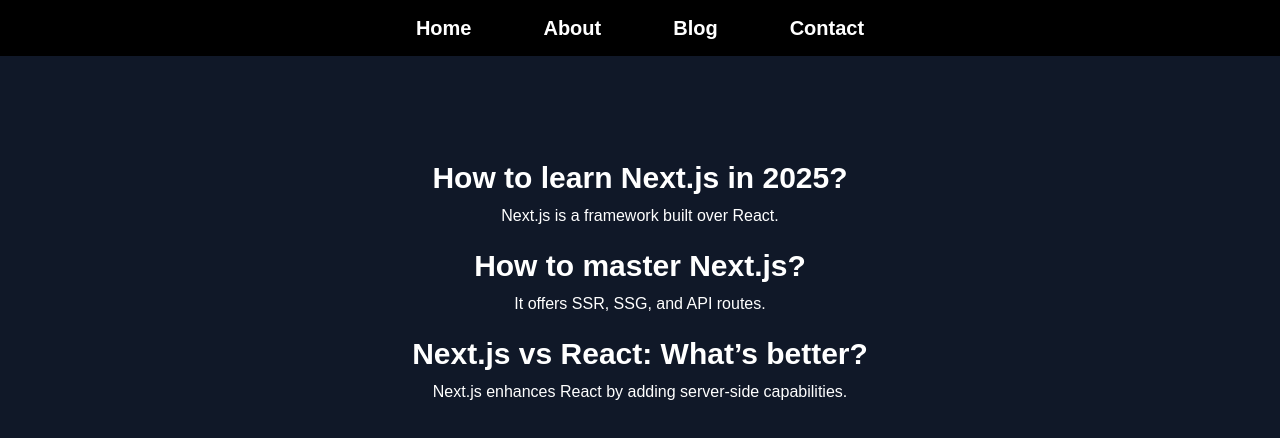
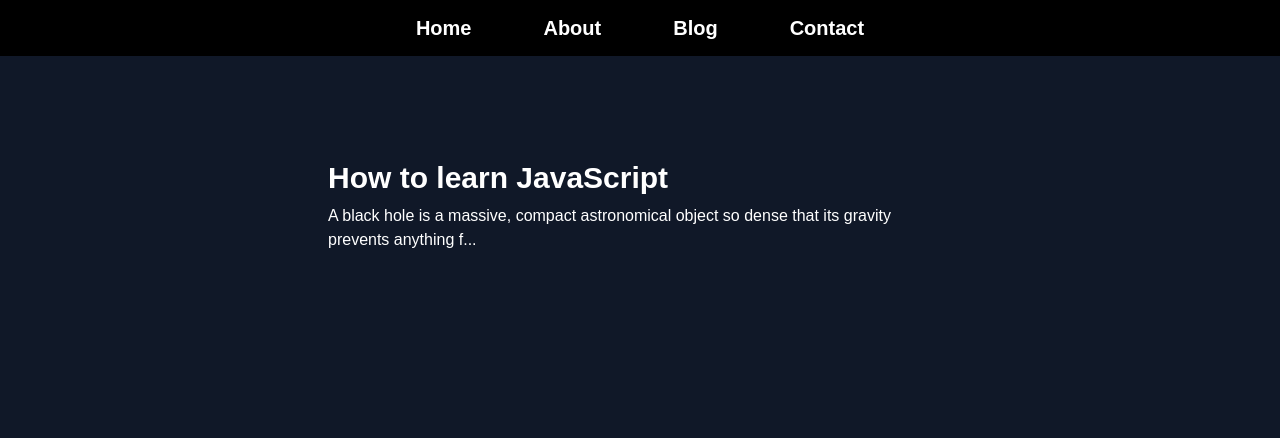
Before and after one commit to yashr775/huntingcoder, a Next.js app in the folder client/: page /blog in a window 1280 px wide. Shown: the top 438 px of the page. Built offline with nearby package versions, Linux system fonts and the light colour scheme.

Commit message:
Api created and connected to blog and blogpost

```diff
--- /dev/null
+++ b/client/blogdata/how-to-learn-javascript.json
@@ -0,0 +1,5 @@
+{
+  "title": "How to learn JavaScript",
+  "content": "A black hole is a massive, compact astronomical object so dense that its gravity prevents anything from escaping, even light. Albert Einstein's theory of general relativity predicts that a sufficiently compact mass will form a black hole. The boundary of no escape is called the event horizon. A black hole has a great effect on the fate and circumstances of an object crossing it but has no locally detectable features according to general relativity. In many ways, a black hole acts like an ideal black body, as it reflects no light. Quantum field theory in curved spacetime predicts that event horizons emit Hawking radiation, with the same spectrum as a black body of a temperature inversely proportional to its mass. This temperature is on the order of billionths of a kelvin for stellar black holes, making it essentially impossible to observe directly.",
+  "author": "Yash"
+}
--- /dev/null
+++ b/client/pages/api/blogs.js
@@ -0,0 +1,18 @@
+import * as fs from "fs";
+
+export default async function handler(req, res) {
+    try {
+        let data = await fs.promises.readdir("blogdata");
+
+        let myFiles = [];
+
+        for (const item of data) {
+            let fileContent = await fs.promises.readFile("blogdata/" + item, "utf-8");
+            myFiles.push({ fileName: item, content: fileContent });
+        }
+
+        res.status(200).json(myFiles);
+    } catch (error) {
+        res.status(500).json({ error: "Error reading files", details: error.message });
+    }
+}
--- /dev/null
+++ b/client/pages/api/getblog.js
@@ -0,0 +1,12 @@
+import * as fs from "fs";
+
+export default function handler(req, res) {
+    fs.readFile(`blogdata/${req.query.slug}.json`, "utf-8", (err, data) => {
+        if (err) {
+            res.status(500).json(err)
+        }
+        console.log(req.query.slug);
+        res.status(200).json(JSON.parse(data));
+    });
+
+}
--- /dev/null
+++ b/client/pages/api/index.js
@@ -0,0 +1,9 @@
+import * as fs from "fs";
+
+export default function handler(req, res) {
+    fs.readFile("blogdata/how-to-learn-javascript.json", "utf-8", (err, data) => {
+        console.log(req.query);
+        res.status(200).json(JSON.parse(data));
+    });
+
+}
--- a/client/pages/blog.js
+++ b/client/pages/blog.js
@@ -1,18 +1,43 @@
-import React from "react";
+import React, { useEffect, useState } from "react";
 import Link from "next/link";
 
 const Blog = () => {
+    const [blogs, setBlogs] = useState([]);
+
+    useEffect(() => {
+        const fetchBlogs = async () => {
+            try {
+                const res = await fetch("http://localhost:3000/api/blogs");
+                const data = await res.json();
+
+                // Ensure content is parsed from JSON string to object
+                const parsedBlogs = data.map((blog) => ({
+                    fileName: blog.fileName,
+                    content: JSON.parse(blog.content), // ✅ Parse JSON
+                }));
+
+                setBlogs(parsedBlogs);
+            } catch (err) {
+                console.error("Error fetching blogs:", err);
+            }
+        };
+
+        fetchBlogs();
+    }, []);
+
     return (
         <div className="blog-container flex justify-center min-h-screen bg-gray-900 text-white">
-            <div className="blogs flex flex-col  items-center mt-20 w-full max-w-2xl p-6">
-                <h1 className="text-3xl font-bold mb-2"><Link href="/blogpost/learnjavascript">How to learn Next.js in 2025?</Link></h1>
-                <p className="mb-5">Next.js is a framework built over React.</p>
-
-                <h1 className="text-3xl font-bold mb-2">How to master Next.js?</h1>
-                <p className="mb-5">It offers SSR, SSG, and API routes.</p>
-
-                <h1 className="text-3xl font-bold mb-2">Next.js vs React: What’s better?</h1>
-                <p className="mb-5">Next.js enhances React by adding server-side capabilities.</p>
+            <div className="blogs flex flex-col items-center mt-20 w-full max-w-2xl p-6">
+                {blogs.map((blog, index) => (
+                    <div key={blog.fileName || index} className="mb-5">
+                        <h1 className="text-3xl font-bold mb-2">
+                            <Link href={`/blogpost/${blog.fileName.replace(".json", "")}`}>
+                                {blog.content.title}
+                            </Link>
+                        </h1>
+                        <p className="mb-5">{blog.content.content.substr(0, 100)}...</p>
+                    </div>
+                ))}
             </div>
         </div>
     );
```
